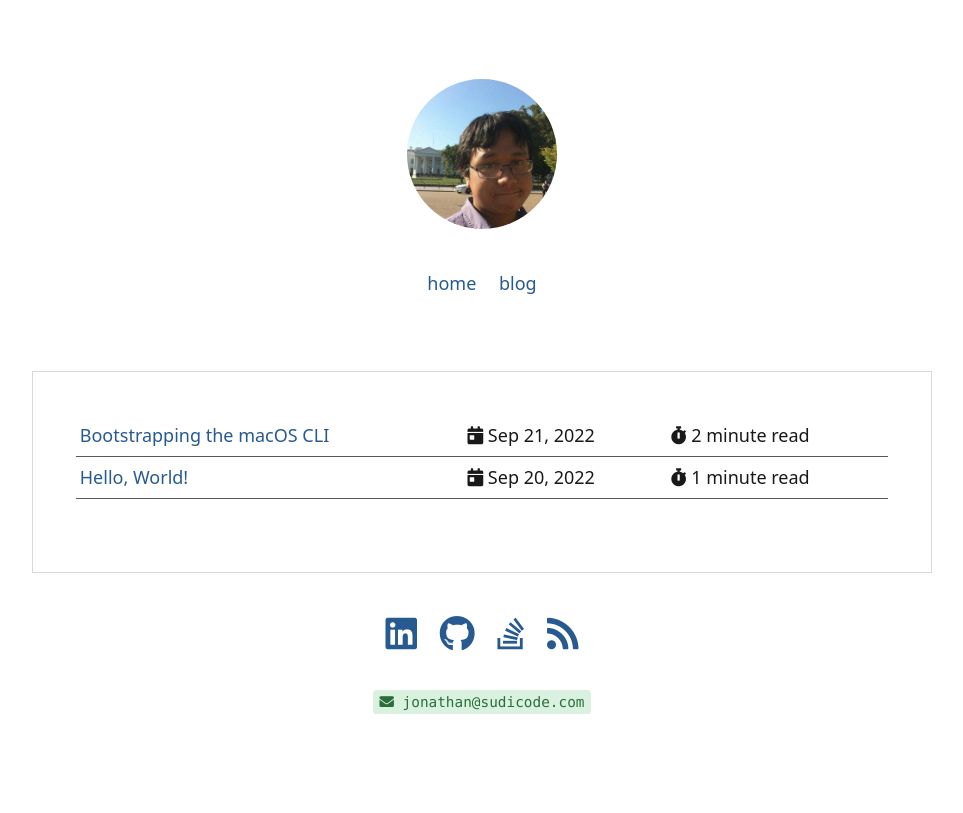
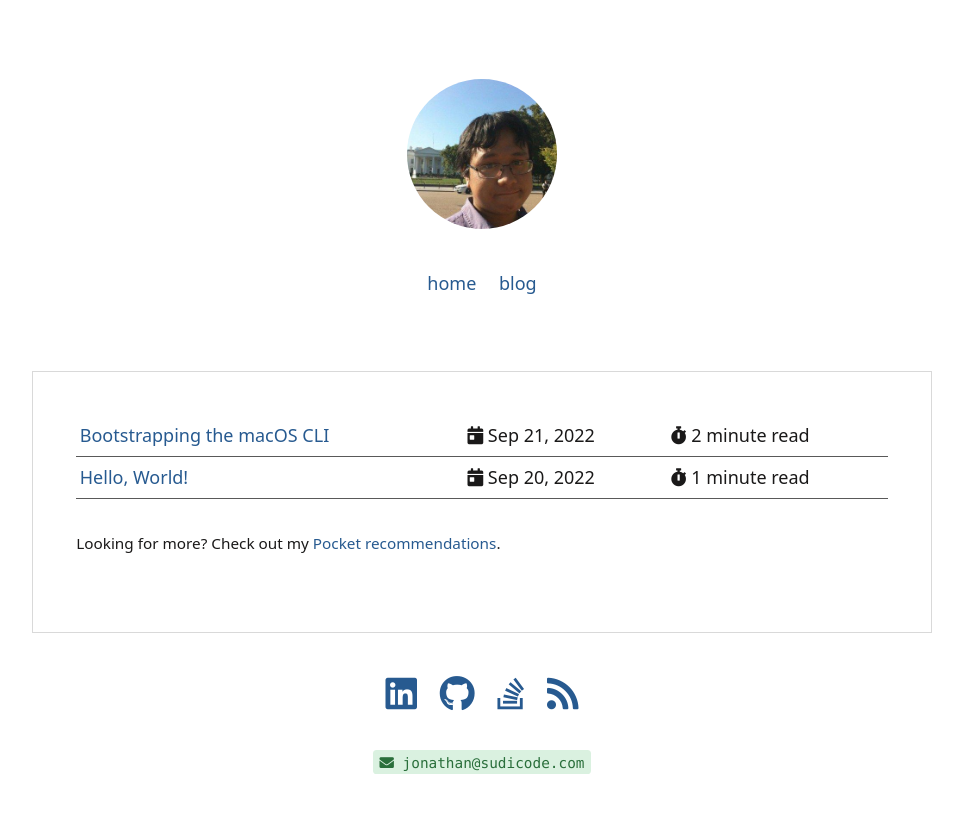
Before and after one commit to jsudiaman/jsudiaman.github.io, a Jekyll site: the page built from blog.md, in a window 1280 px wide. Shown: the top 813 px of the page, without its empty margins (158-1121 px from the left). Built offline with Jekyll 4.4.1, drawn with Linux system fonts in a browser that asks for light colours.

Commit message:
Add Pocket link.

```diff
--- a/blog.md
+++ b/blog.md
@@ -12,3 +12,5 @@ title: Blog
         </tr>
     {% endfor %}
 </table>
+
+<small>Looking for more? Check out my <a href="http://getpocket.com/@2cHdWpb7T5f1bg5123Aej68AaNg7TN14823K78g4aoW4ejW46ej1fJ70A57Pl6cH?src=navbar">Pocket recommendations</a>.</small>
```
